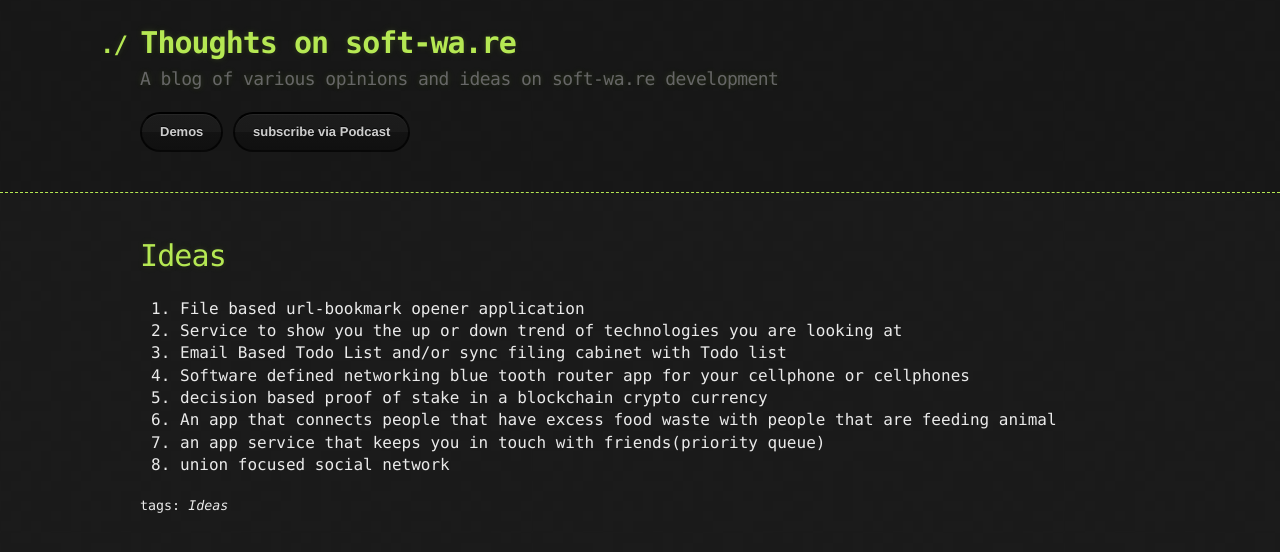
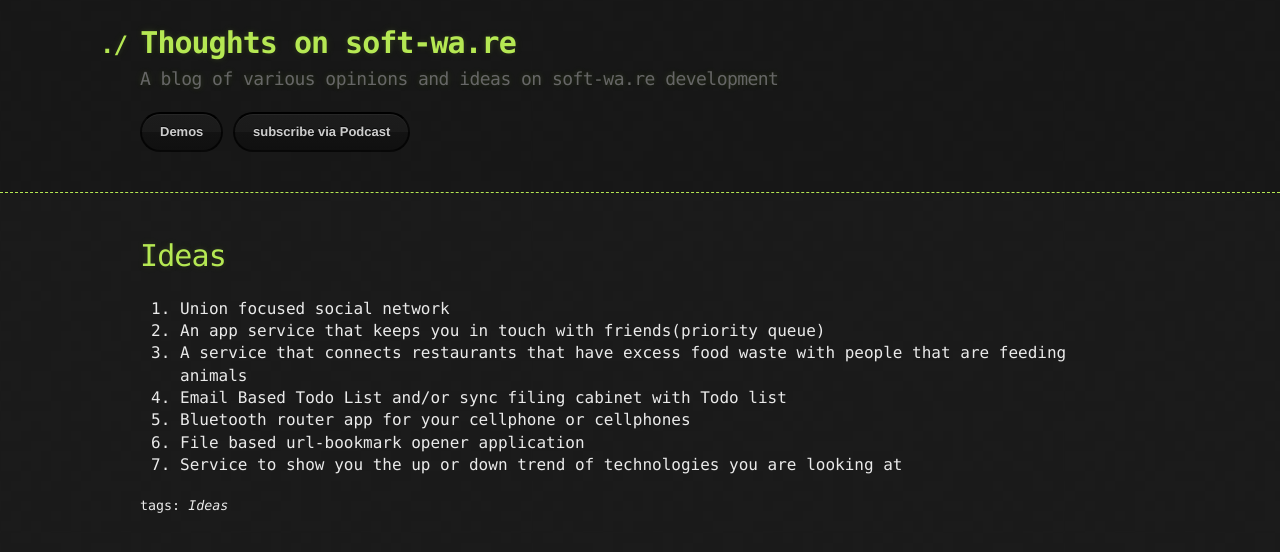
Before and after one commit to tbeckenhauer/tbeckenhauer.github.io, a Jekyll site: the page built from ideas.markdown, in a window 1280 px wide. Shown: the top 552 px of the page. Built offline with Jekyll 4.4.1, drawn with Linux system fonts in a browser that asks for light colours.

Commit message:
Update ideas.markdown

```diff
--- a/ideas.markdown
+++ b/ideas.markdown
@@ -5,11 +5,10 @@ tags: [Ideas]
 permalink: /ideas
 ---
 
-1. File based url-bookmark opener application
-2. Service to show you the up or down trend of technologies you are looking at
-3. Email Based Todo List and/or sync filing cabinet with Todo list
-4. Software defined networking blue tooth router app for your cellphone or cellphones
-5. decision based proof of stake in a blockchain crypto currency
-6. An app that connects people that have excess food waste with people that are feeding animal
-7. an app service that keeps you in touch with friends(priority queue)
-8. union focused social network
+1. Union focused social network
+2. An app service that keeps you in touch with friends(priority queue)
+3. A service that connects restaurants that have excess food waste with people that are feeding animals
+4. Email Based Todo List and/or sync filing cabinet with Todo list
+5. Bluetooth router app for your cellphone or cellphones
+6. File based url-bookmark opener application
+7. Service to show you the up or down trend of technologies you are looking at
```
